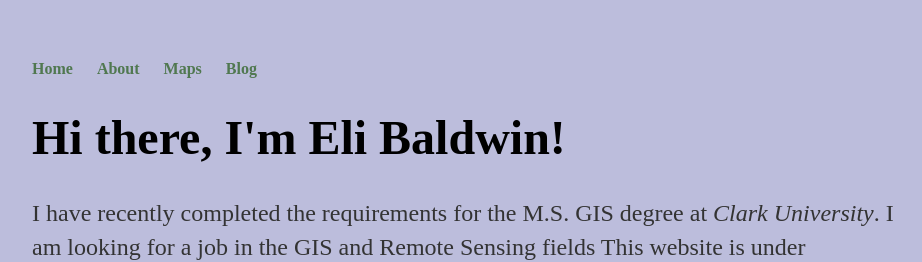
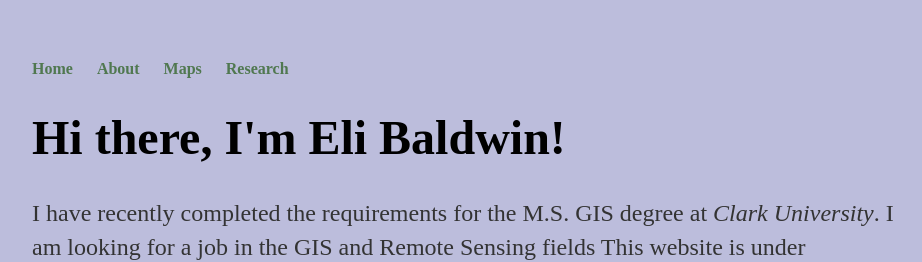
Before and after one commit to BaldwinEli/BaldwinEli.github.io, a Jekyll site: the page built from index.html, in a window 1280 px wide. Shown: the top 262 px of the page, without its empty margins (160-1082 px from the left). Built offline with Jekyll 4.4.1, drawn with Linux system fonts in a browser that asks for light colours.

Commit message:
Update default.html

```diff
--- a/_layouts/default.html
+++ b/_layouts/default.html
@@ -11,7 +11,7 @@
 	        		<li><a href="/">Home</a></li>
 		        	<li><a href="/about">About</a></li>
 	        		<li><a href="/maps">Maps</a></li>
-	        		<li><a href="/blog">Blog</a></li>
+	        		<li><a href="/research">Research</a></li>
 	    		</ul>
 			</nav>
 			<div class="container">
```
